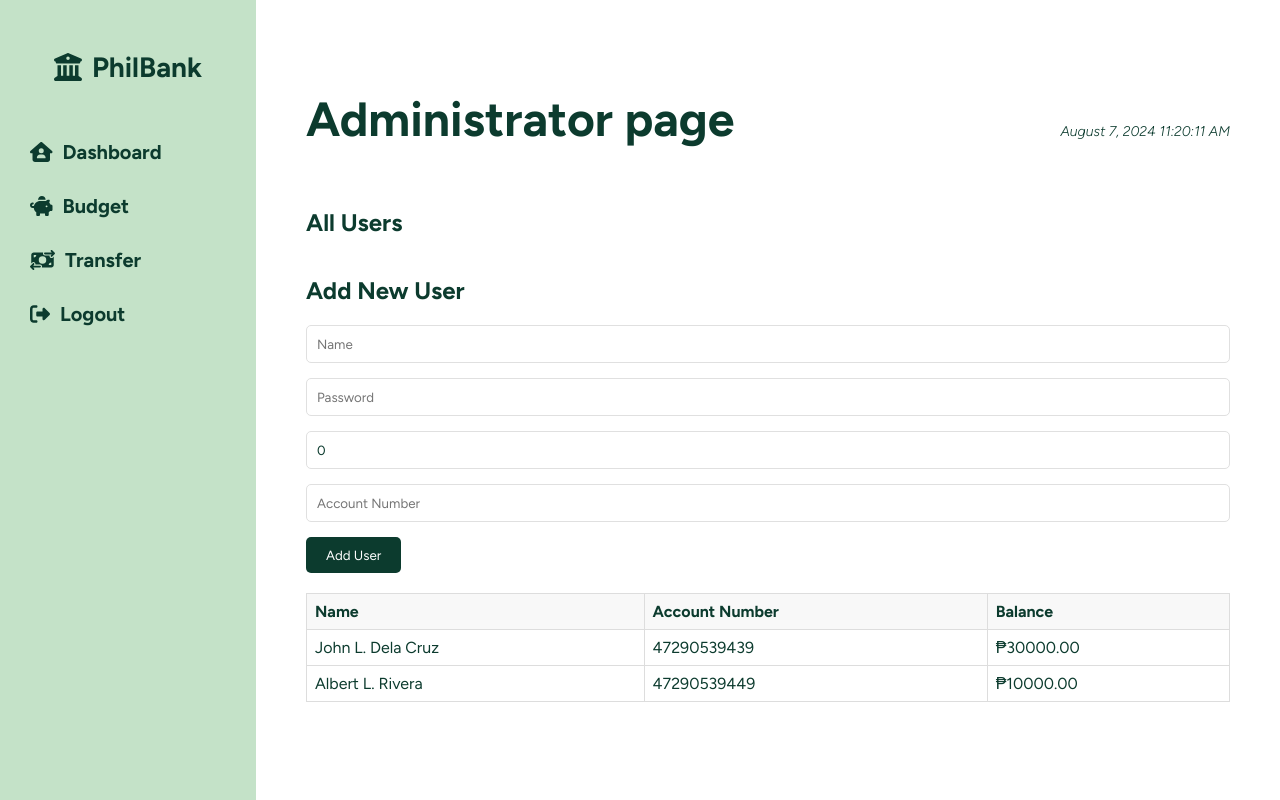
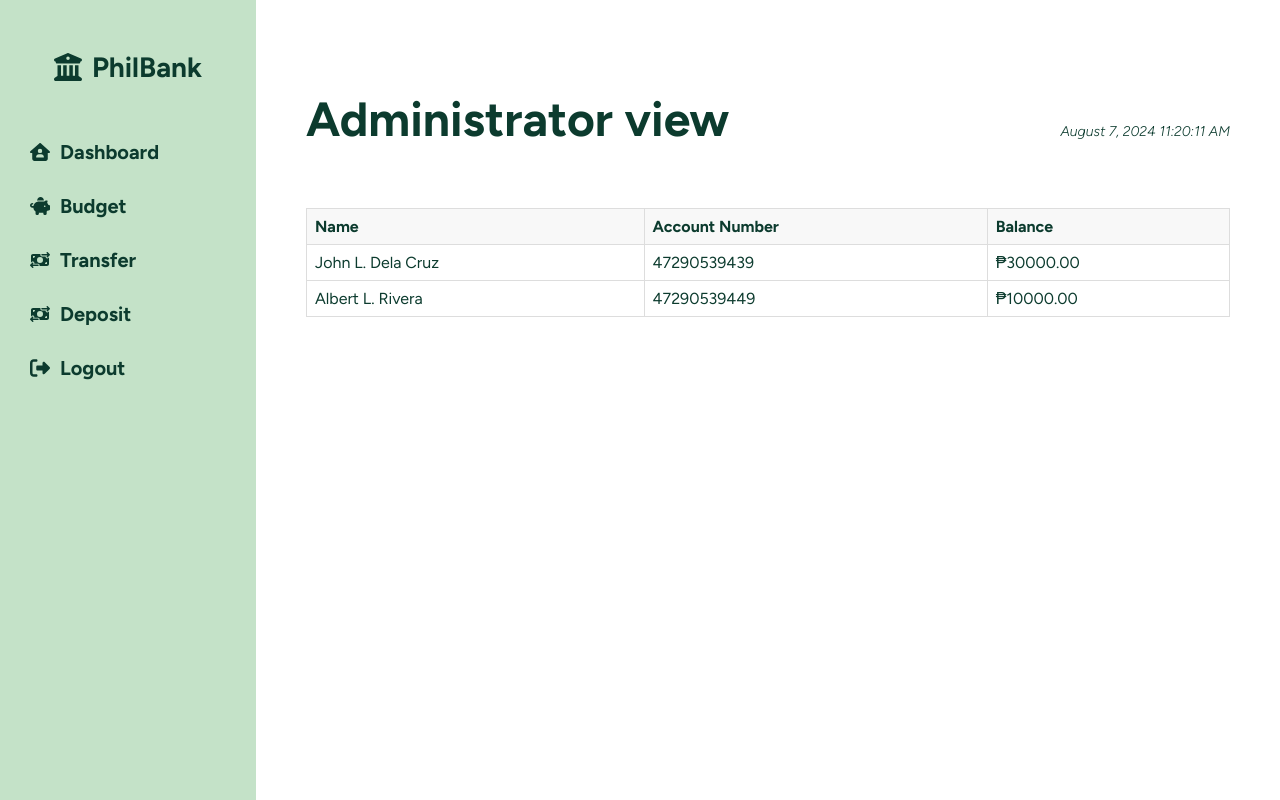
Before and after one commit to JuliusKDV/AvionGroup_4, a React (Create React App) app: page /admin in a window 1280 px wide. Built offline with nearby package versions, Linux system fonts and the light colour scheme.

Commit message:
Separated add user logic

```diff
--- a/src/App.js
+++ b/src/App.js
@@ -5,15 +5,20 @@ import Dashboard from './pages/Dashboard';
 import Home from './pages/Home';
 import Budget from './pages/Budget';
 import Administrator from './pages/Administrator';
+import Add from './pages/Add';
 import Transfer from './pages/Transfer';
+import Deposit from './pages/Deposit';
+
 import { BrowserRouter, Routes, Route, Navigate } from 'react-router-dom';
 
 function App() {
   const [user, setUser] = useState(null);
+
   const [users, setUsers] = useState({
-    john: {
+    'john@email.com': {
       role: 'admin',
       name: 'John L. Dela Cruz',
+      email: 'john@email.com',
       password: 'john123',
       balance: 30000,
       accountNumber: '47290539439',
@@ -21,9 +26,10 @@ function App() {
         { date: '08/02/2024', name: 'Mark L. Ocampo', transaction: 'External Transfer', amount: 20000 },
       ],
     },
-    albert: {
+    'albert@email.com': {
       role: 'user',
       name: 'Albert L. Rivera',
+      email: 'albert@email.com',
       password: 'albert123',
       balance: 10000,
       accountNumber: '47290539449',
@@ -64,7 +70,9 @@ function App() {
         <Route path="dashboard" element={<Dashboard user={user} />} />
         <Route path="budget" element={<Budget user={user}  />} />
         <Route path="transfer" element={<Transfer user={user} />} />
-        <Route path="admin" element={<Administrator user={user} users={users} onAddUser={handleAddUser} />} />
+        <Route path="deposit" element={<Deposit user={user} />} />
+        <Route path="admin" element={<Administrator user={user} users={users}  />} />
+        <Route path="add" element={<Add user={user}  onAddUser={handleAddUser} />} />
       </Routes>
     </BrowserRouter>
   );
--- a/src/Components/Sidebar/Sidebar.css
+++ b/src/Components/Sidebar/Sidebar.css
@@ -44,6 +44,7 @@
   .side-icon {
     margin-right: 10px;
     transition: 0.5s;
+    aspect-ratio: 1;
 }
 
 
--- a/src/Components/Sidebar/Sidebar.jsx
+++ b/src/Components/Sidebar/Sidebar.jsx
@@ -2,7 +2,7 @@ import React, { useEffect } from 'react';
 import './Sidebar.css';
 import { NavLink, useNavigate } from 'react-router-dom';
 import { FontAwesomeIcon } from '@fortawesome/react-fontawesome';
-import { faHouseUser, faPiggyBank, faMoneyBillTransfer, faUserTie, faRightFromBracket, faBuildingColumns } from '@fortawesome/free-solid-svg-icons';
+import { faHouseUser, faPiggyBank, faMoneyBillTransfer, faUserTie, faUserPlus, faRightFromBracket, faBuildingColumns } from '@fortawesome/free-solid-svg-icons';
 
 function Sidebar({ user }) {
   const navigate = useNavigate();
@@ -29,10 +29,18 @@ function Sidebar({ user }) {
           <li>
             <NavLink to="/transfer"><FontAwesomeIcon icon={faMoneyBillTransfer} className="side-icon" /> Transfer</NavLink>
           </li>
+          <li>
+            <NavLink to="/deposit"><FontAwesomeIcon icon={faMoneyBillTransfer} className="side-icon" /> Deposit</NavLink>
+          </li>
           {user?.role === 'admin' && (
+            <div>
             <li>
               <NavLink to="/admin"> <FontAwesomeIcon icon={faUserTie} className="side-icon" />Administrator</NavLink>
             </li>
+            <li>
+            <NavLink to="/add"> <FontAwesomeIcon icon={faUserPlus} className="side-icon" />Add User</NavLink>
+          </li>
+          </div>
           )}
           <li>
             <a href="/" onClick={handleLogout} className="logout-link">
--- a/src/pages/Administrator.jsx
+++ b/src/pages/Administrator.jsx
@@ -2,77 +2,13 @@ import React, { useState } from 'react';
 import Header from '../Components/Header';
 import Layout from '../layouts/Layout';
 
-function Administrator({ user, users, onAddUser }) {
-  const [newUser, setNewUser] = useState({
-    role: 'user',
-    name: '',
-    password: '',
-    balance: 0,
-    accountNumber: '',
-  });
+function Administrator({ user, users }) {
 
-  const handleInputChange = (e) => {
-    const { name, value } = e.target;
-    setNewUser(prev => ({ ...prev, [name]: name === 'balance' ? parseFloat(value) : value }));
-  };
-
-  const handleSubmit = (e) => {
-    e.preventDefault();
-    onAddUser(newUser);
-    setNewUser({
-      role: 'user',
-      name: '',
-      password: '',
-      balance: 0,
-      accountNumber: '',
-    });
-  };
 
   return (
     <div>
       <Layout user={user}>
-        <Header>Administrator page</Header>
-        <h2>All Users</h2>
-        <table>
-          {/* ... existing table code ... */}
-        </table>
-
-        <h2>Add New User</h2>
-        <form onSubmit={handleSubmit}>
-          <input
-            type="text"
-            name="name"
-            value={newUser.name}
-            onChange={handleInputChange}
-            placeholder="Name"
-            required
-          />
-          <input
-            type="password"
-            name="password"
-            value={newUser.password}
-            onChange={handleInputChange}
-            placeholder="Password"
-            required
-          />
-          <input
-            type="number"
-            name="balance"
-            value={newUser.balance}
-            onChange={handleInputChange}
-            placeholder="Balance"
-            required
-          />
-          <input
-            type="text"
-            name="accountNumber"
-            value={newUser.accountNumber}
-            onChange={handleInputChange}
-            placeholder="Account Number"
-            required
-          />
-          <button type="submit">Add User</button>
-        </form>
+        <Header>Administrator view</Header>
 
         <table>
           <thead>
--- a/src/pages/Home.jsx
+++ b/src/pages/Home.jsx
@@ -10,25 +10,6 @@ function Home({ user }) {
       <Header>THIS IS A TEST PAGE</Header>
 
 
-      <div className="account-info">
-        <div className="account-left">
-          <h2>Account balance </h2>
-          <p>Hello</p>
-          <p>Savings Account (Peso)</p>
-          <p>1000</p>
-        </div>
-        <div className="account-right">
-          <h2>₱3000</h2>
-
-          <div className="admin-actions">
-            <button>Edit</button>
-            <button>Delete</button>
-          </div>
-
-        </div>
-      </div>
-
-
     </Layout>
 
   );
```
